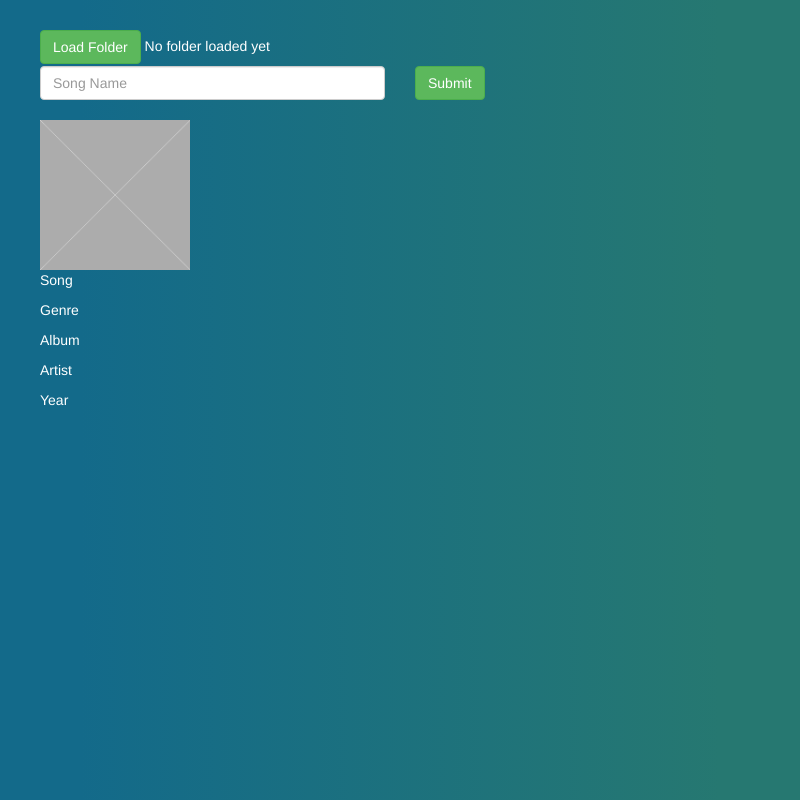
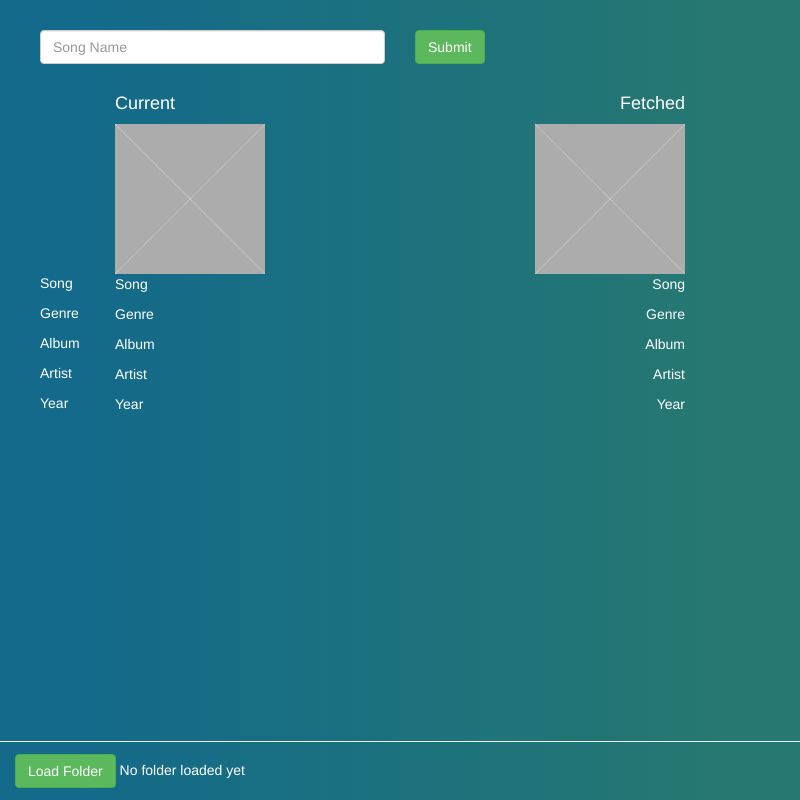
Before and after one commit to dhamaniasad/music_tagger, an Electron app: page index.html in a window 800 px wide. Drawn offline with Linux system fonts and the light colour scheme.

Commit message:
Read metadata and design updates

```diff
--- a/css/index.css
+++ b/css/index.css
@@ -9,7 +9,17 @@ body {
     padding-top: 20px;
 }
 
+#fetched_infoPanel {
+    padding-top: 20px;
+    text-align: right;
+}
+
 #artwork {
+    width: 150px;
+    height: auto;
+}
+
+#fetched_artwork {
     width: 150px;
     height: auto;
 }
@@ -21,3 +31,20 @@ body {
 #dirPath {
     display: inline-block;
 }
+
+#footer {
+    position: absolute;
+    bottom: 10px;
+    width: 100%;
+}
+
+#footer hr {
+    margin-bottom: 0;
+    padding-bottom: 12px;
+}
+
+#labelPanel {
+    padding-left: 0;
+    padding-right: 0;
+    padding-top: 209px;
+}
--- a/index.html
+++ b/index.html
@@ -8,13 +8,8 @@
 <body>
 <div class="container">
     <div class="row">
-      <div class="col-xs-12">
-        <button class="btn btn-success" id="loadFolderBtn">Load Folder</button>
-        <p id="dirPath">No folder loaded yet</p>
-      </div>
-    </div>
-    <div class="row">
         <h3 class="filenameContainer">Current file is <span id="fileName"></span></h3>
+
         <form id="songForm" action="#">
             <div class="col-xs-6">
                 <input class="form-control" placeholder="Song Name" type="text" id="songName">
@@ -24,13 +19,53 @@
             </div>
         </form>
     </div>
+    <div id="labelPanel" class="col-xs-1">
+        <p>Song</p>
+        <p>Genre</p>
+        <p>Album</p>
+        <p>Artist</p>
+        <p>Year</p>
+    </div>
+    <div class="col-xs-5">
     <div id="infoPanel">
+        <h4>Current</h4>
         <img id="artwork" src="img/placeholder-square.jpg">
+
         <p id="song">Song</p>
+
         <p id="genre">Genre</p>
+
         <p id="album">Album</p>
+
         <p id="artist">Artist</p>
+
         <p id="released">Year</p>
+    </div>
+    </div>
+    <div class="col-xs-5">
+    <div id="fetched_infoPanel">
+        <h4>Fetched</h4>
+        <img id="fetched_artwork" src="img/placeholder-square.jpg">
+
+        <p id="fetched_song">Song</p>
+
+        <p id="fetched_genre">Genre</p>
+
+        <p id="fetched_album">Album</p>
+
+        <p id="fetched_artist">Artist</p>
+
+        <p id="fetched_released">Year</p>
+    </div>
+    </div>
+</div>
+<div class="container-fluid">
+    <div class="row" id="footer">
+        <hr>
+        <div class="col-xs-12">
+            <button class="btn btn-success" id="loadFolderBtn">Load Folder</button>
+            <p id="dirPath">No folder loaded yet</p>
+        </div>
     </div>
 </div>
 <script type="text/javascript" src="js/index.js"></script>
--- a/js/index.js
+++ b/js/index.js
@@ -1,6 +1,7 @@
 var got = require('got');
 var walk = require('walk');
 var ipc = require('ipc');
+var fs = require('fs');
 // Due to Electron being a CommonJS environment, the thing below has to be done
 // (https://github.com/atom/electron/issues/254)
 window.$ = window.jQuery = require('./js/jquery.min.js');
@@ -46,26 +47,42 @@ function walkTree(path, callback) {
     });
 }
 
-function openFolderDialog () {
+function openFolderDialog() {
     return ipc.sendSync('synchronous-message', 'openFolderDialog');
 }
 
 $('#loadFolderBtn').on('click', function () {
-   var dir = openFolderDialog();
+    var dir = openFolderDialog();
     if (dir === null) {
 
     }
     else {
         var mp3Files = walkTree(dir.toString(), countUpdater);
         $('#dirPath').text('Scanning directory for MP3 files. Please wait...');
-        function countUpdater (mp3Files) {
-            $('#dirPath').text('Loaded directory ' + dir + ' with ' + mp3Files.length + ' MP3 files.');
+        function countUpdater(mp3Files) {
+            $('#dirPath').text('Loaded ' + dir + ' with ' + mp3Files.length + ' .mp3 files');
             identifier(mp3Files);
         }
     }
 });
 
-function identifier (mp3Files) {
+function identifier(mp3Files) {
     $('.filenameContainer').css({'display': 'block'});
     $('#fileName').text(mp3Files[0]);
+    readMetadata(mp3Files[0], getMetadata);
+    function getMetadata (metadata) {
+        if (metadata === null) {
+            console.log("OMG ERROR!1!!!1!")
+        }
+    }
 }
+
+function readMetadata(fileName, callback) {
+    var mm = require('musicmetadata');
+
+// create a new parser from a node ReadStream
+    var parser = mm(fs.createReadStream(fileName), function (err, metadata) {
+        if (err) callback(null);
+        callback(metadata);
+    });
+}
--- a/main.js
+++ b/main.js
@@ -24,7 +24,7 @@ app.on('window-all-closed', function () {
 // initialization and is ready to create browser windows.
 app.on('ready', function () {
     // Create the browser window.
-    mainWindow = new BrowserWindow({width: 800, height: 600, resizable: false, fullscreen: false});
+    mainWindow = new BrowserWindow({width: 800, height: 600, resizable: true, fullscreen: false});
 
     // and load the index.html of the app.
     mainWindow.loadUrl('file://' + __dirname + '/index.html');
```
Lines whose indentation alone changed are shown as unchanged.
